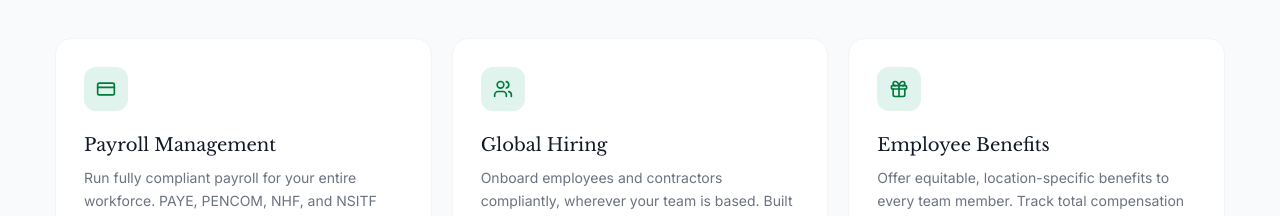
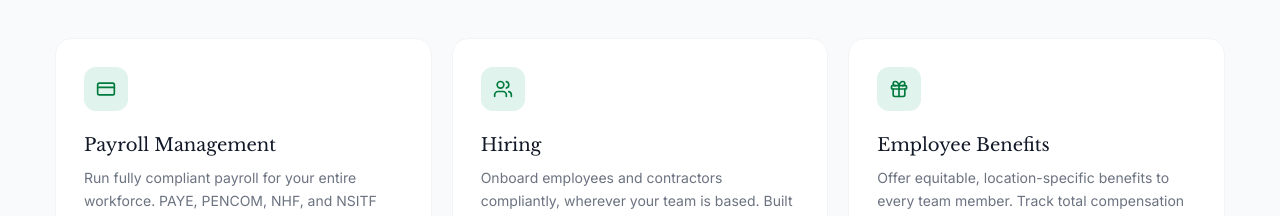
Before and after one commit to BrigadelyOrg/website, a Next.js app: page / in a window 1280 px wide. Shown: the part 1620-1836 px from the top of the page. Built offline with nearby package versions, Linux system fonts and the light colour scheme.

Commit message:
wording correction

```diff
--- a/app/terms/page.jsx
+++ b/app/terms/page.jsx
@@ -39,7 +39,7 @@ const sections = [
         </p>
         <ul className="list-disc ml-6 space-y-2">
           <li>Payroll processing and disbursement across multiple currencies and jurisdictions</li>
-          <li>Global hiring and contractor management</li>
+          <li>contractor management</li>
           <li>Employee benefits administration</li>
           <li>HR operations and workforce analytics</li>
           <li>Expense tracking and reimbursement management</li>
--- a/components/Footer.jsx
+++ b/components/Footer.jsx
@@ -6,7 +6,6 @@ import Socials from "./Socials";
 const footerLinks = {
   Product: [
     { label: "Payroll Management", href: "#features" },
-    { label: "Global Hiring", href: "#features" },
     { label: "Employee Benefits", href: "#features" },
     { label: "HR Operations", href: "#features" },
     { label: "Expense Tracking", href: "#features" },
--- a/components/Hero.jsx
+++ b/components/Hero.jsx
@@ -28,7 +28,7 @@ const Hero = () => {
 
         {/* Main heading */}
         <h1 className="text-5xl md:text-6xl lg:text-7xl text-white leading-[1.1] tracking-tight max-w-4xl mb-7">
-          Hire, pay & manage <br className="hidden md:block" />
+          Onboard, pay & manage <br className="hidden md:block" />
           your team,{" "}
           <em className="text-[#4ade80]">all in one place</em>
         </h1>
--- a/components/ProductsGrid.jsx
+++ b/components/ProductsGrid.jsx
@@ -17,7 +17,7 @@ const products = [
   },
   {
     icon: Users,
-    title: "Global Hiring",
+    title: "Hiring",
     description:
       "Onboard employees and contractors compliantly, wherever your team is based. Built for Africa, expanding to more markets soon.",
   },
```
